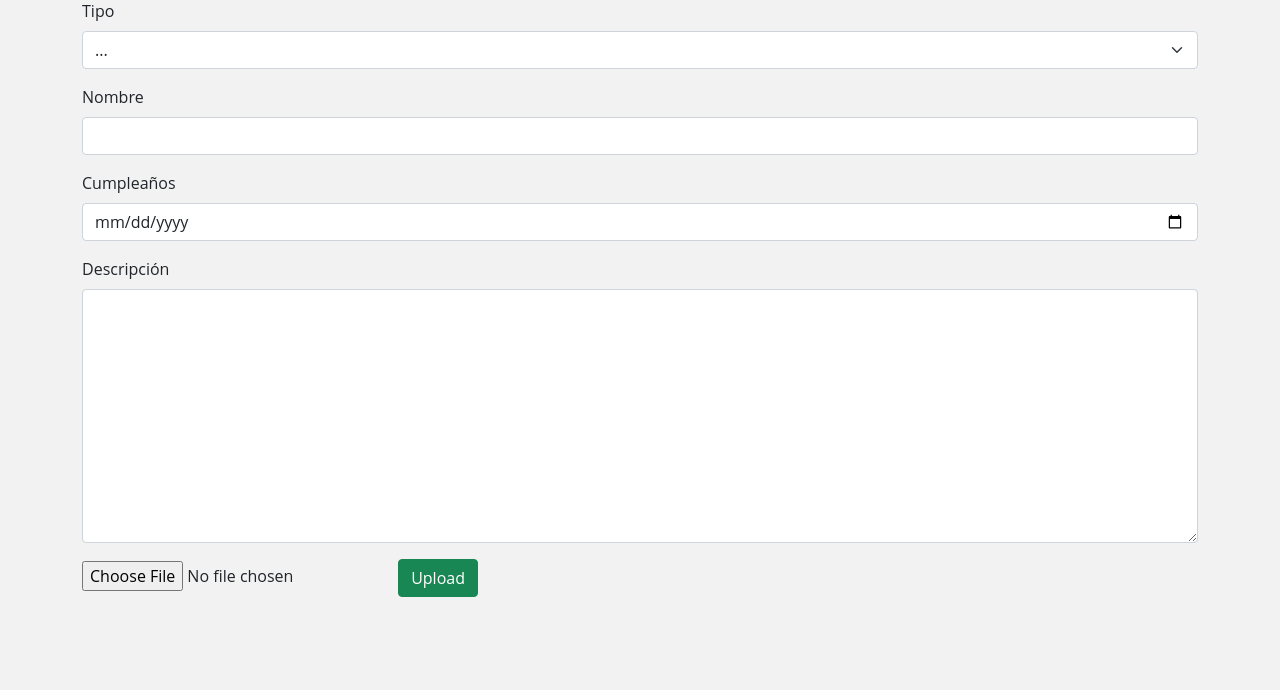
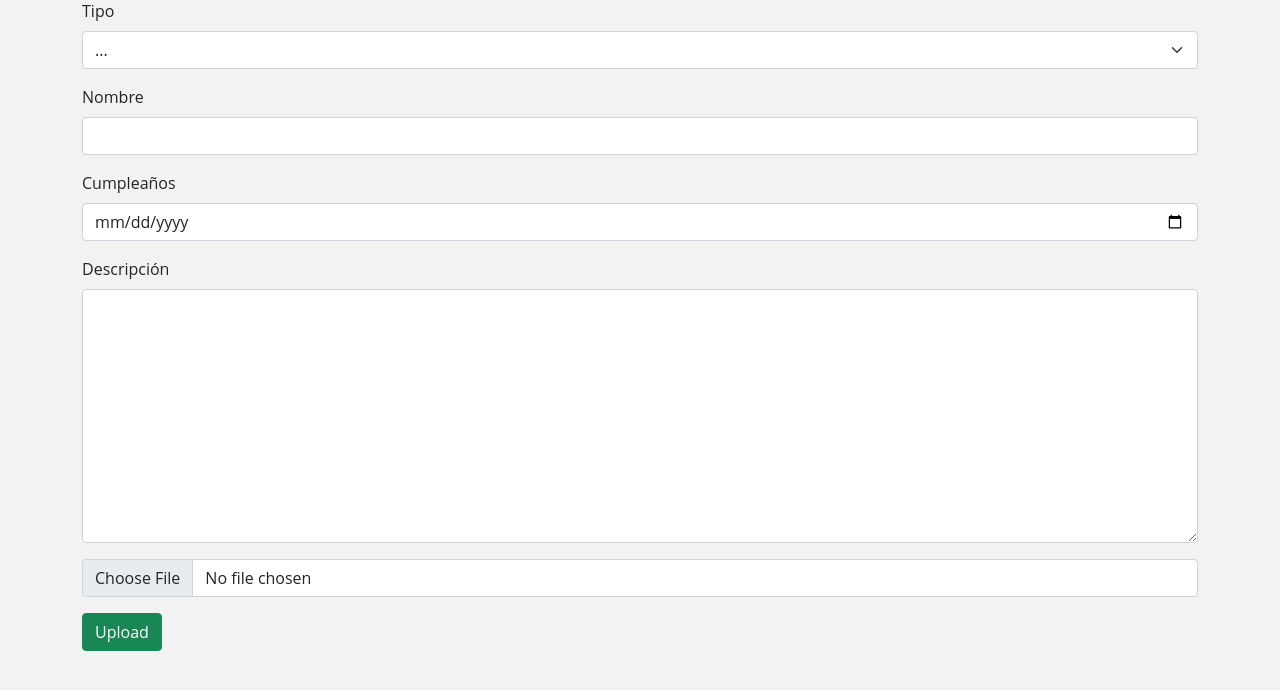
Before and after one commit to FullStack2-MariaCoyal/ProyectoU2, a Django app: page /upload/ in a window 1280 px wide. Shown: the part 57-747 px from the top of the page. Run offline with Django 3.2, Linux system fonts and the light colour scheme; some libraries are stand-ins or nearby versions.

Commit message:
Proyecto entregado

```diff
--- a/pages/templates/upload.html
+++ b/pages/templates/upload.html
@@ -5,13 +5,14 @@
 {% block content %}
 <div class="container">
   <form method="post" enctype="multipart/form-data">
+    {% csrf_token %}
     <div class="mb-3">
       <label for="typeselect" class="form-label">Tipo</label>
-        <select class="form-select" id="typeselect" aria-label="Default select example">
-          <option selected>...</option>
-          <option value="1">Superviviente</option>
-          <option value="2">Monstruo</option>
-        </select>
+      <select class="form-select" id="typeselect" aria-label="Default select example">
+        <option selected>...</option>
+        <option value="S">Superviviente</option>
+        <option value="M">Monstruo</option>
+      </select>
     </div>
     <div class="mb-3">
       <label for="name" class="form-label">Nombre</label>
@@ -25,13 +26,16 @@
       <label class="form-label" for="description">Descripción</label>
       <textarea class="form-control" name="description" id="description" cols="100" rows="10"></textarea>
     </div>
-    {% csrf_token %}
-    <input type="file" name="myfile">
+    <div class="mb-3">
+      <input class="form-control" type="file" name="myfile">
+
+    </div>
     <button class="btn btn-success" type="submit">Upload</button>
+
   </form>
   {% if uploaded_file_url %}
   <p>File uploaded at: <a href="{{ uploaded_file_url }}">{{ uploaded_file_url }}</a></p>
-{% endif %}
+  {% endif %}
 </div>
 
 
```
Also changed, not shown: db.sqlite3, static/img/Anna.png (added), static/img/demonio.jpg (added), static/img/nosalis.jpg (added).
